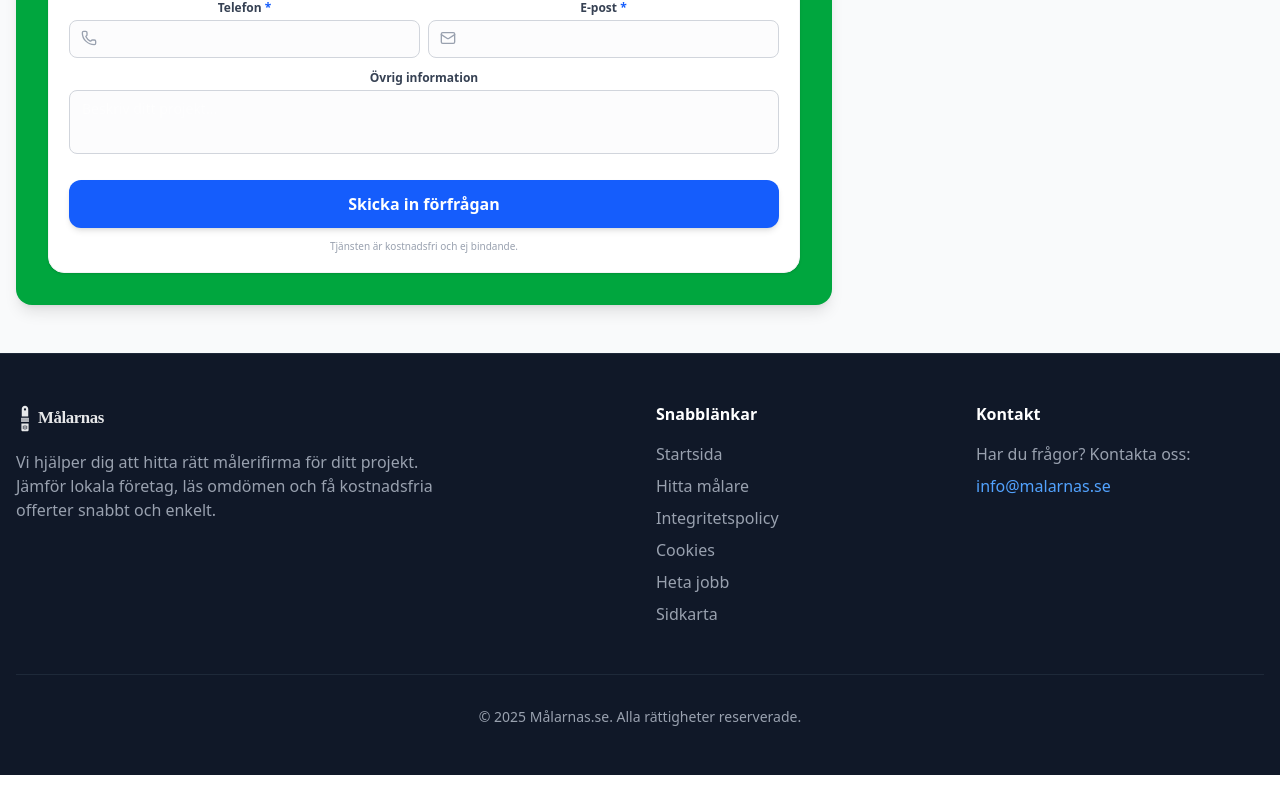
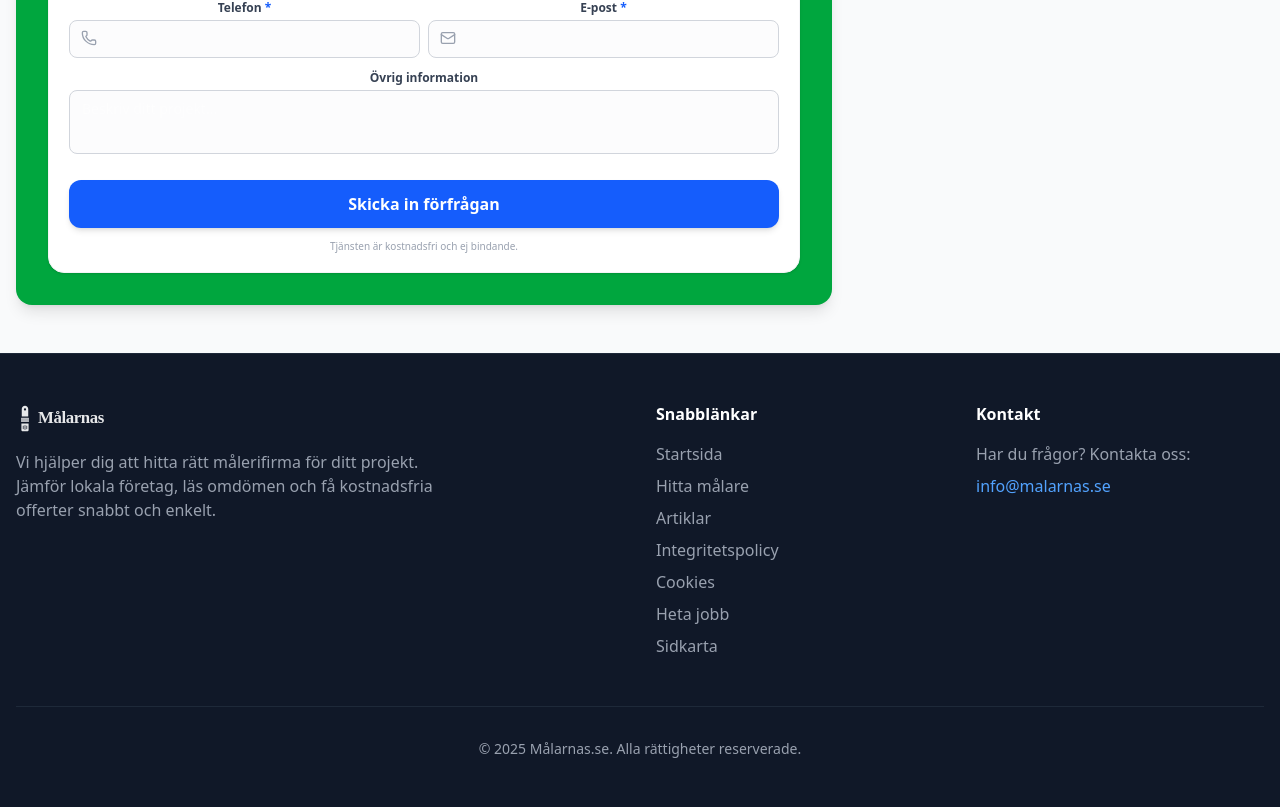
Before and after one commit to Jacobhaf/malarnas-se, a Next.js app: page /malerifirma/vastra-gotalands-lan/ale in a window 1280 px wide. Shown: the part 5349-6156 px from the top of the page. Before the commit the page ends 6124 px from the top, so only its background shows below. Built offline with nearby package versions, Linux system fonts and the light colour scheme; no server answers.

Commit message:
feat: add articles link to footer

```diff
--- a/src/components/Footer.tsx
+++ b/src/components/Footer.tsx
@@ -26,6 +26,7 @@
                         <ul className="space-y-2">
                             <li><Link href="/" className="hover:text-white transition-colors">Startsida</Link></li>
                             <li><Link href="/#counties" className="hover:text-white transition-colors">Hitta målare</Link></li>
+                            <li><Link href="/artiklar" className="hover:text-white transition-colors">Artiklar</Link></li>
                             <li><Link href="/integritetspolicy" className="hover:text-white transition-colors">Integritetspolicy</Link></li>
                             <li><Link href="/cookies" className="hover:text-white transition-colors">Cookies</Link></li>
                             <li><Link href="/heta-jobb" className="hover:text-white transition-colors">Heta jobb</Link></li>
```
